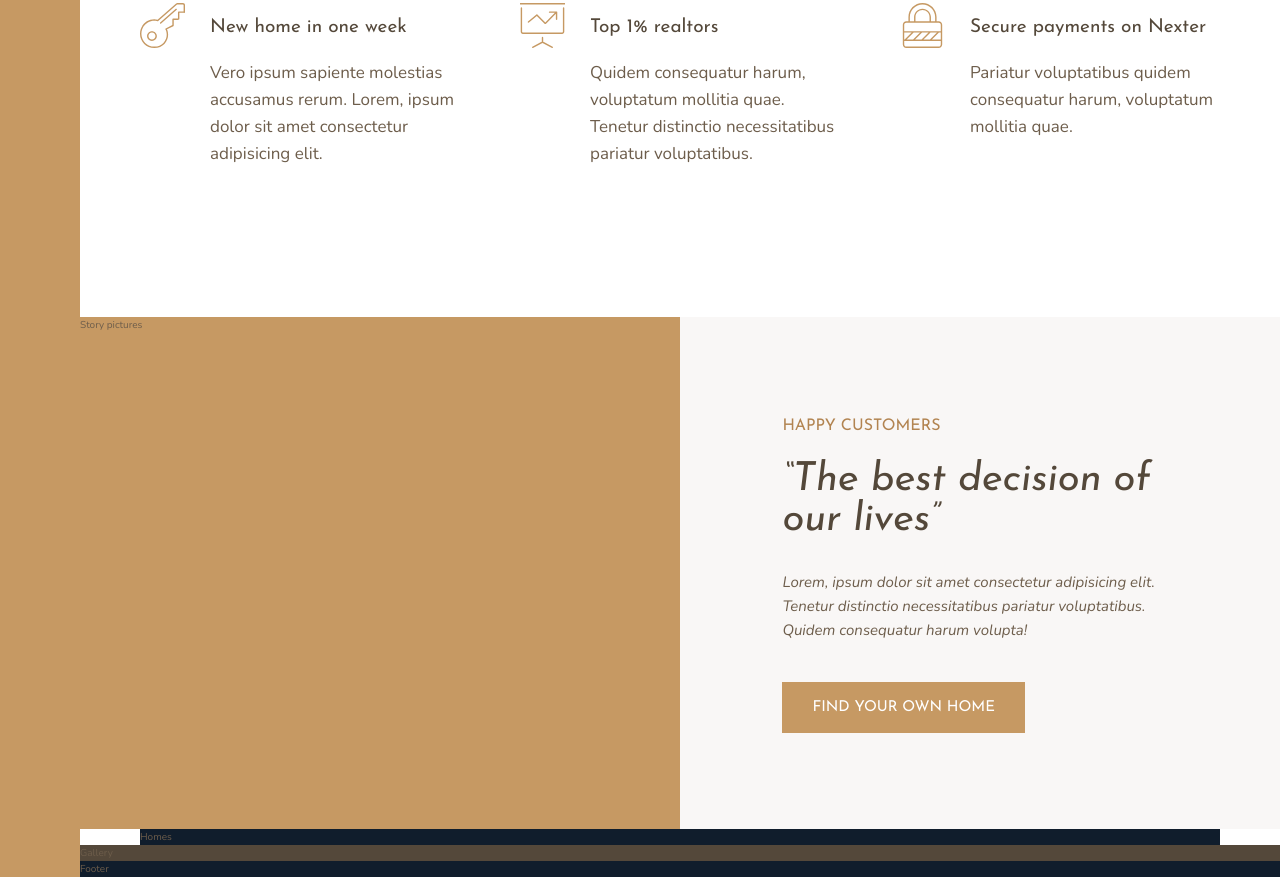
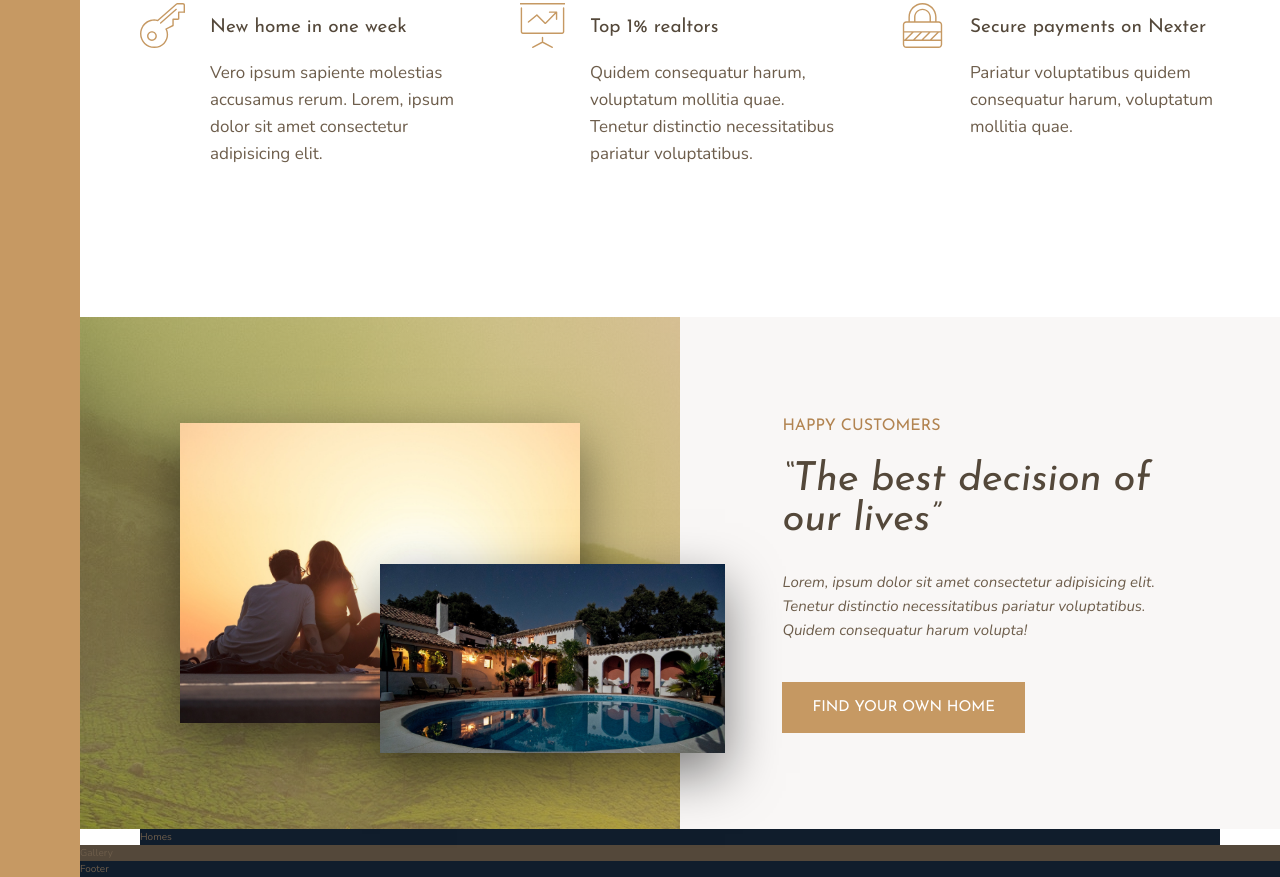
Before and after one commit to arvinbuid/nexter-landing, a website: page index.html in a window 1280 px wide. Shown: the part 991-1868 px from the top of the page. Drawn offline with nearby package versions, Linux system fonts and the light colour scheme.

Commit message:
Add styles into story pictures section.

```diff
--- a/index.html
+++ b/index.html
@@ -91,7 +91,10 @@
       </div>
     </section>
 
-    <div class="story__pictures">Story pictures</div>
+    <div class="story__pictures">
+      <img src="img/story-1.jpeg" alt="Couple with new house" class="story__img--1" />
+      <img src="img/story-2.jpeg" alt="New house" class="story__img--2" />
+    </div>
 
     <div class="story__content">
       <h3 class="heading-3 mb-sm">Happy Customers</h3>
--- a/sass/_story.scss
+++ b/sass/_story.scss
@@ -4,6 +4,33 @@
   &__pictures {
     background-color: base.$color-primary;
     grid-column: full-start / col-end 4;
+    background-image: linear-gradient(
+        to right,
+        rgba(base.$color-primary, 0.4),
+        rgba(base.$color-primary, 0.6)
+      ),
+      url("../img/back.jpg");
+
+    display: grid;
+    grid-template-rows: repeat(6, 1fr);
+    grid-template-columns: repeat(6, 1fr);
+    align-items: center;
+  }
+
+  &__img--1 {
+    width: 100%;
+    grid-row: 2 / span 4;
+    grid-column: 2 / span 4;
+    box-shadow: 0 2rem 5rem rgba(#000, 0.5);
+  }
+
+  &__img--2 {
+    width: 100%;
+    grid-row: 4 / 6;
+    grid-column: 4 / span 6;
+    width: 115%;
+    z-index: 10;
+    box-shadow: 0 2rem 5rem rgba(#000, 0.5);
   }
 
   &__content {
```
Also changed, not shown: css/style.css, 1 other file.
